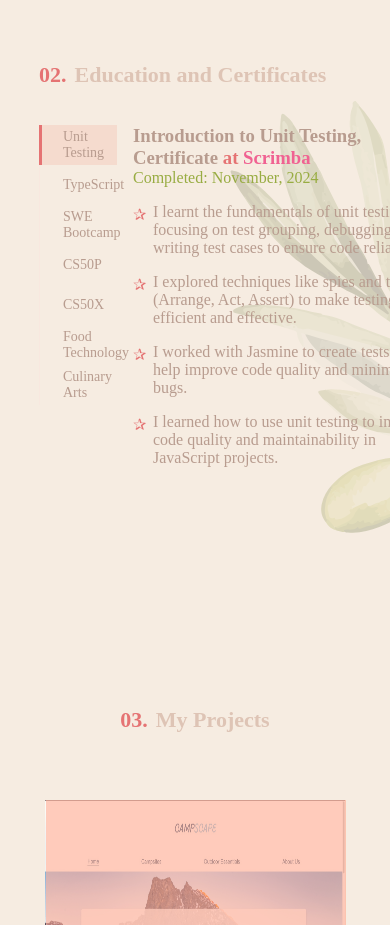
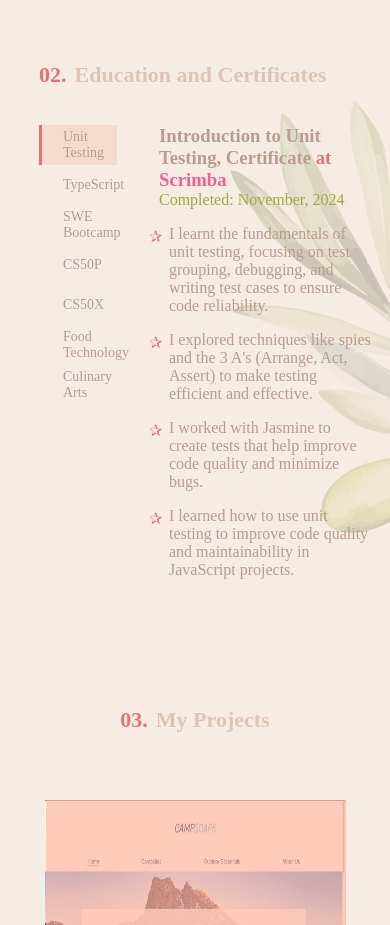
Before and after one commit to mizanurrahman13/Portfolio2, a Next.js app: page / in a window 390 px wide. Shown: the part 2580-3505 px from the top of the page. Built offline with nearby package versions, Linux system fonts and the light colour scheme; no server answers.

Commit message:
fixing the education mobile break point

```diff
--- a/src/app/components/Education/Education.scss
+++ b/src/app/components/Education/Education.scss
@@ -54,7 +54,7 @@
     &__container{
         display: grid;
         grid-template-columns: 20% 80%;
-        gap: 1rem;
+        gap: 2rem;
     }
     &__slider{
         list-style-type: none;
@@ -130,7 +130,11 @@
     }
     &__details-period{
         color: $accent-color;
-
+        margin-left: 10px;
+    }
+    &__details-position-wrapper{
+        margin-right: 90px;
+        margin-left: 10px;
     }
     &__details-list{
         list-style-type: none;
@@ -144,7 +148,7 @@
         color: $light-brown;
         position: relative;
         font-weight: 500;
-        // right: 30%;
+        margin-right: 90px;
 
         &::before{
             position: absolute;
@@ -290,6 +294,7 @@
             color: $light-brown;
             position: relative;
             font-weight: 500;
+            margin-right: 0px;
             &::before{
                 position: absolute;
                 left: -20px;
@@ -432,6 +437,7 @@
             position: relative;
             font-weight: 500;
             @include text-large;
+            margin-right: 0px;
 
             &::before{
                 position: absolute;
--- a/src/app/components/Education/Education.tsx
+++ b/src/app/components/Education/Education.tsx
@@ -143,7 +143,7 @@ function Education() {
       </ul>
         <div className="education__details">
           <div className="education__details-position">
-            <h3>
+            <h3 className="education__details-position-wrapper">
               <span>{educations[selected].name}</span>
               <span className="education__details-position-school">
                 &nbsp;at&nbsp;
--- a/src/app/components/SideBar/SideBar.scss
+++ b/src/app/components/SideBar/SideBar.scss
@@ -4,7 +4,7 @@
 .sidebar{
     position: fixed;
     bottom: 0;
-    left: 4rem;
+    left: 1rem;
 
     &__list{
         list-style-type: none;
@@ -47,4 +47,10 @@
             color: $theme-color;
         }
     }
+    @include tablet{
+        left: 3rem;
+    }
+    @include desktop{
+        left: 4rem;
+    }
 }
```
